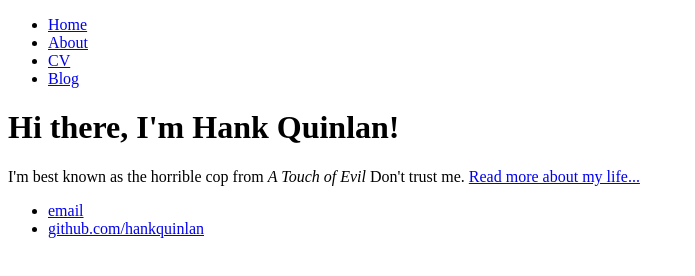
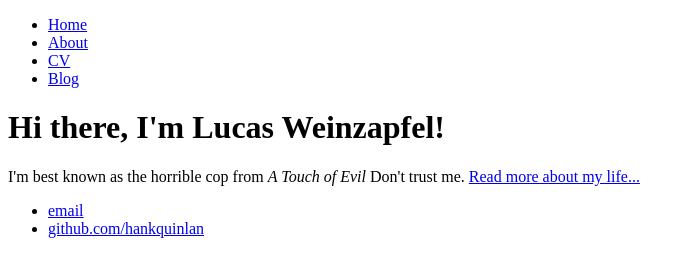
Before and after one commit to lweinzap/lweinzap.github.io, a plain HTML site: page index.html in a window 1280 px wide. Shown: the whole page, without its empty margins (0-695 px from the left). Drawn offline with Linux system fonts and the light colour scheme.

Commit message:
Update index.html

```diff
--- a/index.html
+++ b/index.html
@@ -1,7 +1,7 @@
 <!DOCTYPE html>
 <html>
 	<head>
-		<title>Hank Quinlan, Horrible Cop</title>
+		<title>Lucas Weinzapfel</title>
 	</head>
 	<body>
 		<nav>
@@ -14,7 +14,7 @@
 		</nav>
 		<div class="container">
     		<div class="blurb">
-        		<h1>Hi there, I'm Hank Quinlan!</h1>
+        		<h1>Hi there, I'm Lucas Weinzapfel!</h1>
 				<p>I'm best known as the horrible cop from <em>A Touch of Evil</em> Don't trust me. <a href="/about">Read more about my life...</a></p>
     		</div><!-- /.blurb -->
 		</div><!-- /.container -->
```
